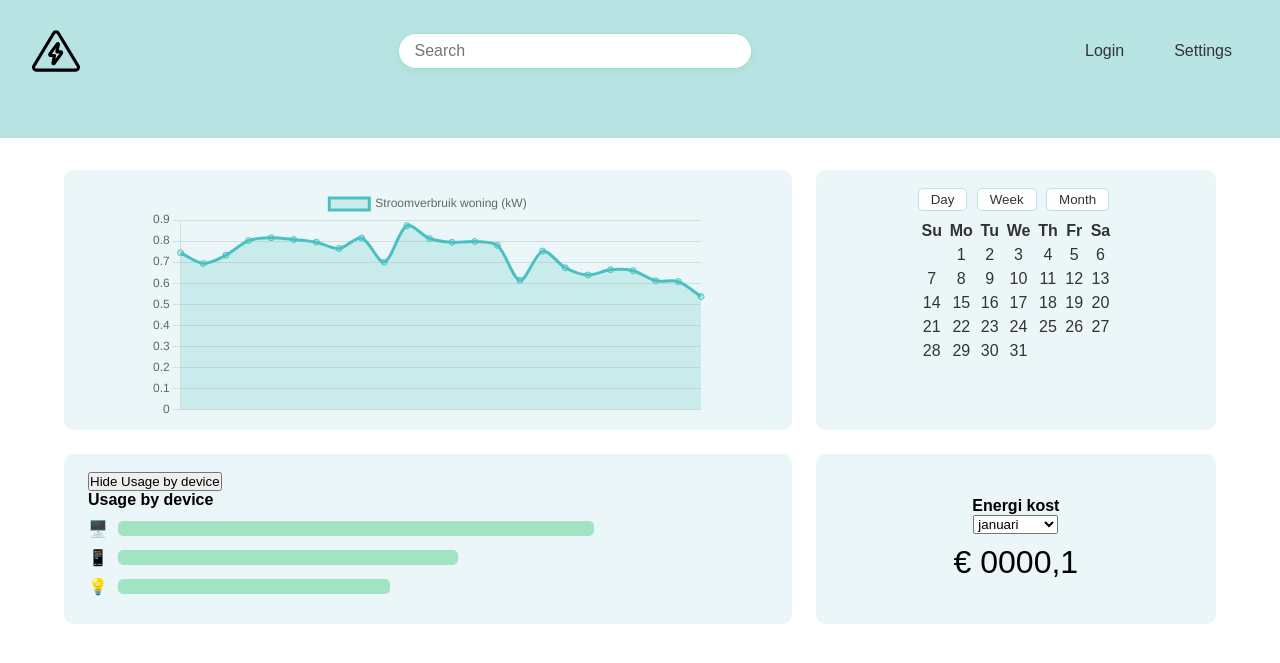
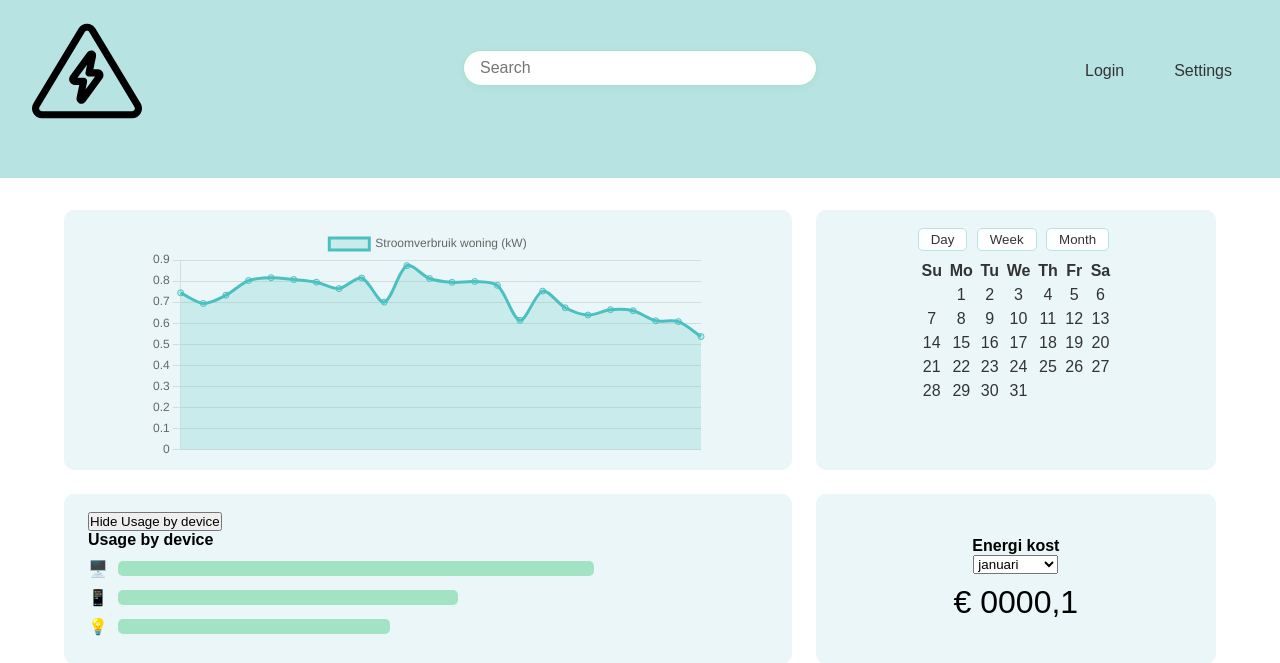
Before and after one commit to Tejo-TV/Project-Energie-Transitie, a PHP site: page /index.php in a window 1280 px wide. Shown: the top 663 px of the page. Run offline with PHP 8.4, Linux system fonts and the light colour scheme.

Commit message:
nav bar styling

```diff
--- a/assets/CSS/style.css
+++ b/assets/CSS/style.css
@@ -385,16 +385,22 @@ body {
     flex: 0 0 auto;
     display: flex;
     align-items: center;
+
 }
 .logo img {
-    height: 48px;
+    height: 110px;
+    width: 110px;
 }
 .search-bar {
-    flex: 1 1 0;
+    position: absolute;
+    top: 50px;
+    left: 0;
+    right: 0;
     display: flex;
     justify-content: center;
     align-items: center;
 }
+
 .search-bar input[type="text"] {
     width: 320px;
     max-width: 100%;
```
